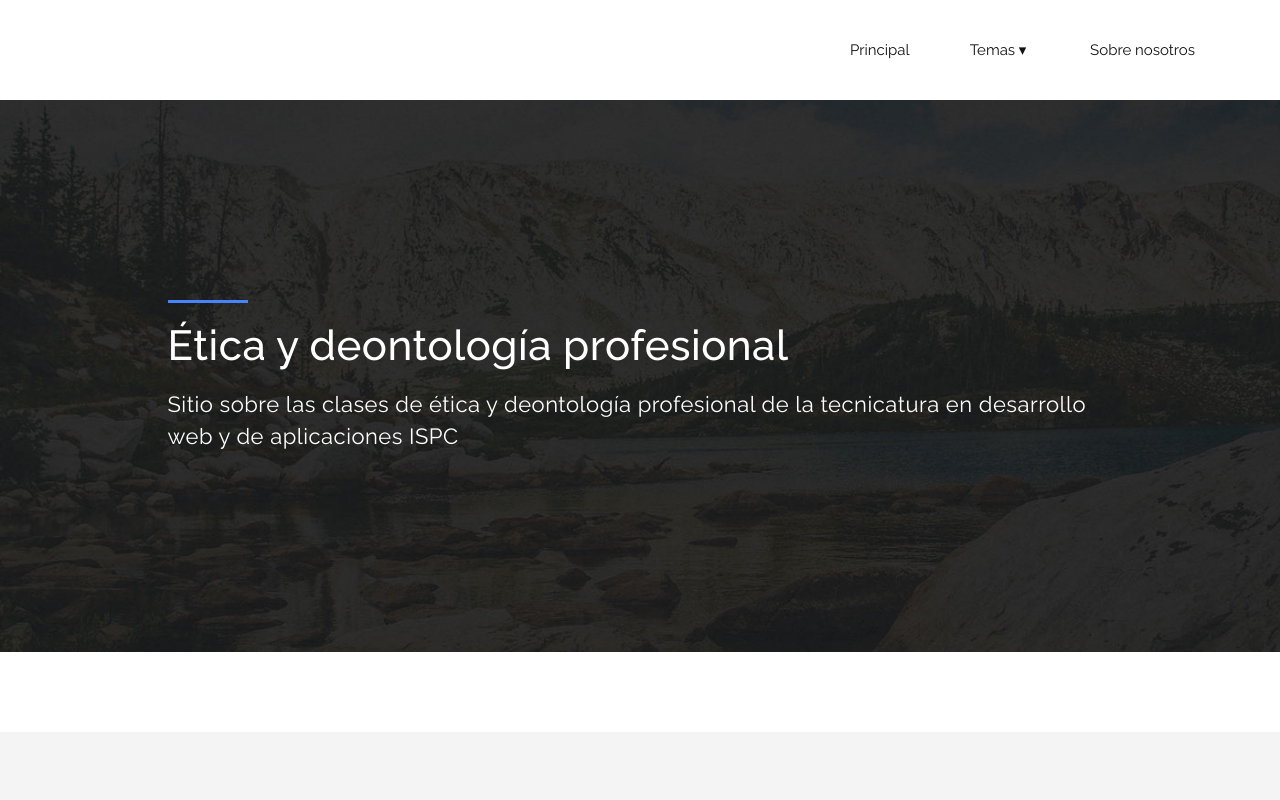
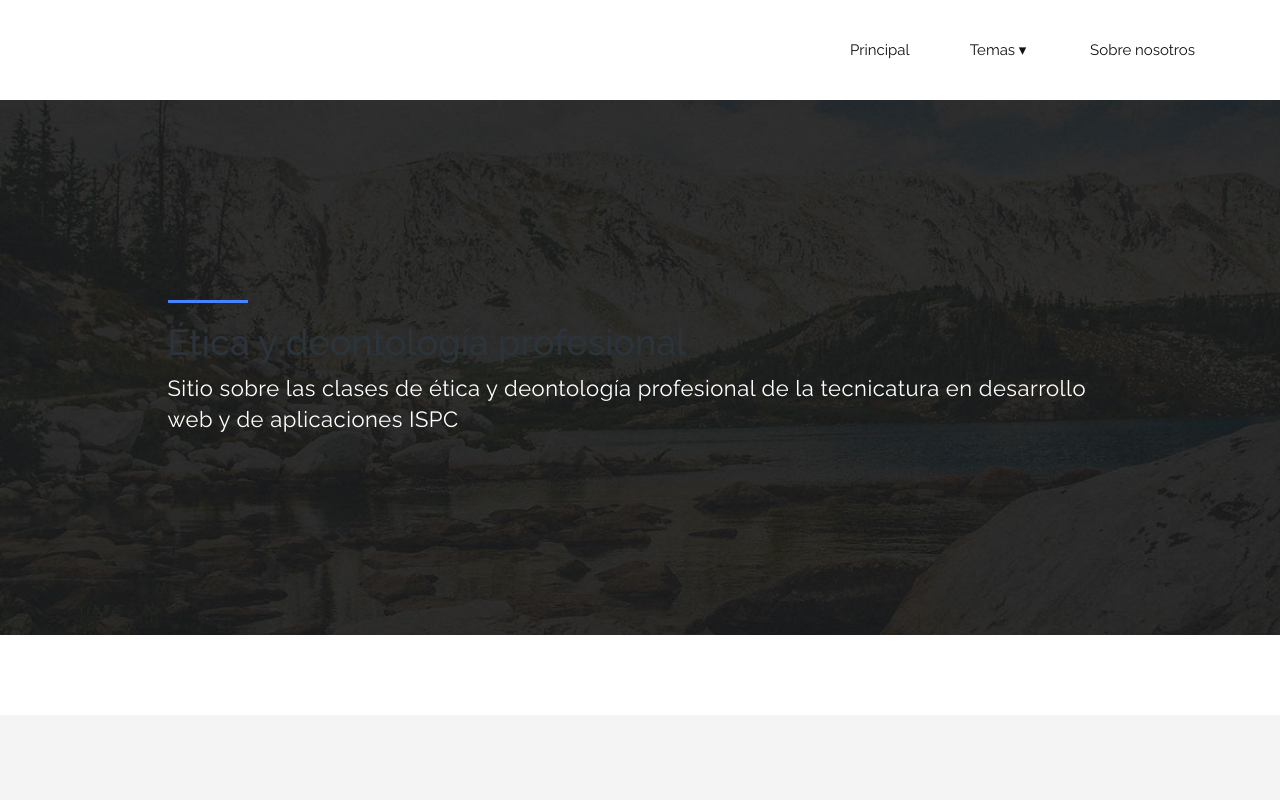
Before and after one commit to AdriAlt/IEFI-EtDeontProf-TSDWAD21, a plain HTML site: page index.html in a window 1280 px wide. Shown: the top 800 px of the page. Drawn offline with nearby package versions, Linux system fonts and the light colour scheme.

Commit message:
se corrige title, lang y se agrega h1

```diff
--- a/index.html
+++ b/index.html
@@ -1,9 +1,9 @@
 <!DOCTYPE html>
-<html>
+<html lang="es">
     <head>
         <meta charset="utf-8">
         <meta http-equiv="X-UA-Compatible" content="IE=edge,chrome=1">
-        <!-- <title>Sitio</title> -->
+        <title>Ética y Deontología Profesional - 2021</title>
 
         <meta name="description" content="">
         <meta name="viewport" content="width=device-width, initial-scale=1">
@@ -64,7 +64,7 @@
                 <div class="col-md-10 col-md-offset-1">
                     <div class="banner-caption">
                         <div class="line-dec"></div>
-                        <h2>Ética y deontología profesional</h2>
+                        <h1>Ética y deontología profesional</h1>
                         <span>Sitio sobre las clases de ética y deontología profesional de la tecnicatura en desarrollo web y de aplicaciones ISPC</span>
 
                     </div>
```
